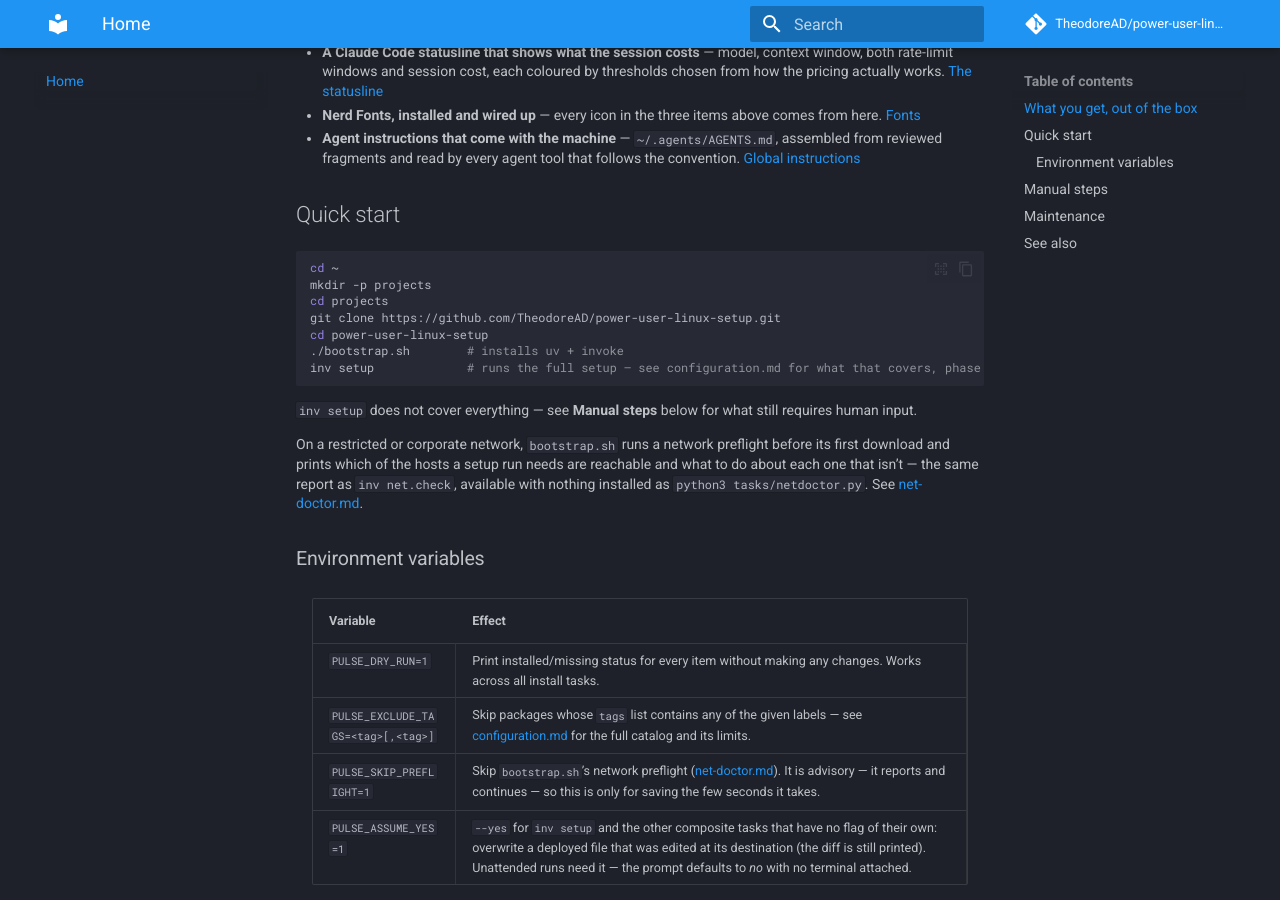
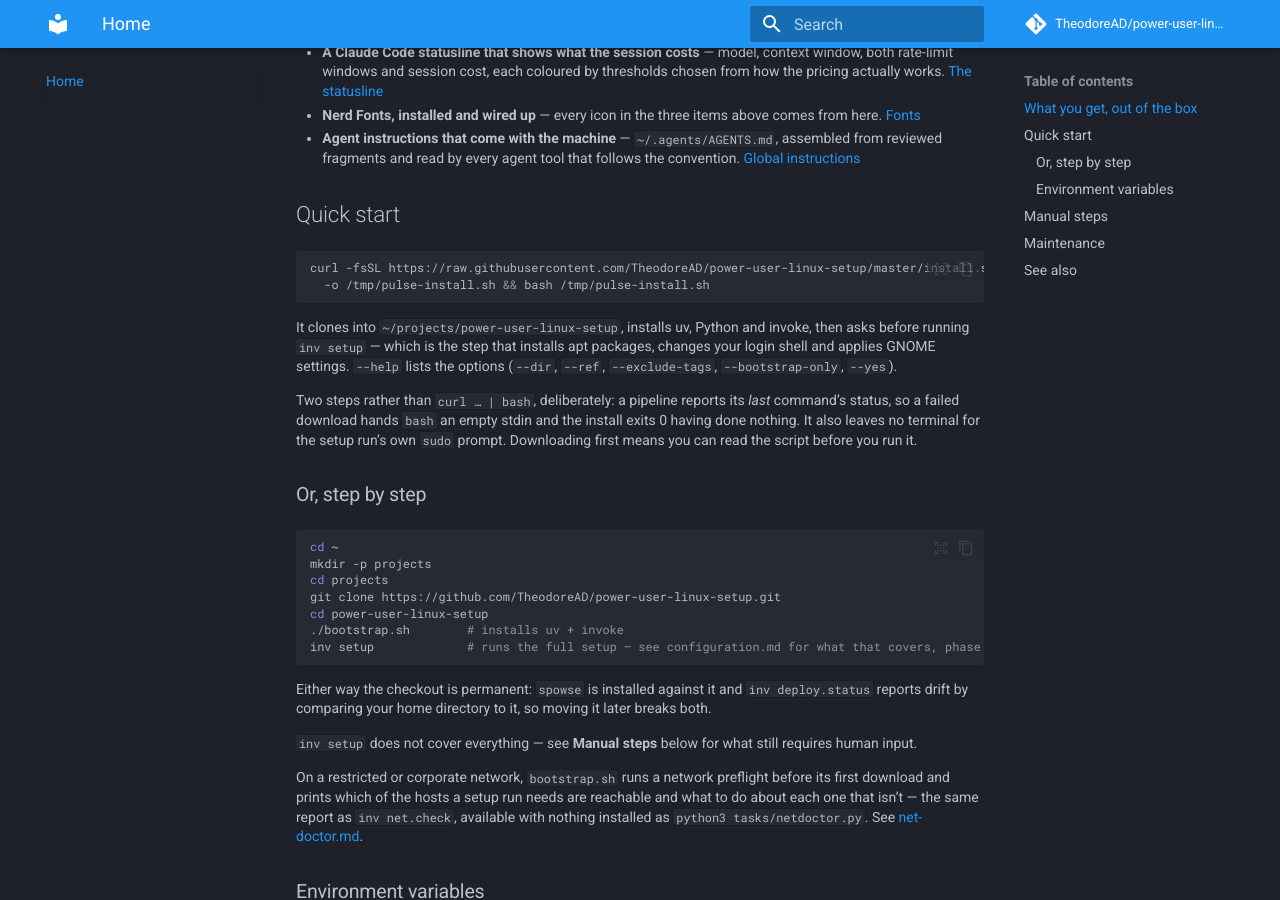
Before and after one commit to TheodoreAD/power-user-linux-setup, an MkDocs documentation site: the page built from docs/index.md, in a window 1280 px wide and 900 px high, scrolled down 927 px. Built offline with MkDocs 1.6.1 and Material for MkDocs 9.7.7, drawn with Linux system fonts in a browser that asks for light colours; comment, search, counter and statistics services are not loaded.

Commit message:
install.sh: one line to clone and install, download-then-run rather than a pipe
The README's quick start was six lines, each a chance to be somewhere unexpected on a
machine that has nothing on it yet. This is the entry point a person pastes.

It is deliberately not a curl pipe, and the reason is already measured in this repo:
a pipeline reports its last command's status, so a failed download hands bash an empty
stdin and the whole thing exits 0 claiming success. Two more reasons are specific to a
workstation. The repo-tasks question in bootstrap.sh is guarded on having a terminal,
so a pipe takes setup.toml's default silently. And ensure_sudo falls back to a plain
subprocess owning the real terminal, which a pipe has none of. With no terminal and no
--yes the script refuses rather than running a full machine setup unattended.

Three things differ from the container bootstrap it is modelled on. The clone
destination is permanent here, because the shim resolves it at run time and
deploy.status compares the machine to it, so an existing checkout is adopted exactly
as it stands and anything else at that path is a refusal rather than a delete. The
container tag profile and assume-yes are gone. And the setup run is confirmed first,
apt-style: on by default, --yes to skip, since it is the least reversible thing here.

The ref default is master, not stable, and the comment says why: stable is a tag on a
commit from 2026-09-02 that predates this file, so both the raw URL and a clone of it
would resolve to a tree with no install.sh. Moving the tag makes it a one-word change.

Verified in a stock ubuntu:24.04 container with no git: it installed git, cloned,
ran the real bootstrap.sh and exited 0. The refuse, adopt, bootstrap-only, exclude-tags
and no-terminal branches were each exercised against a stub checkout.

Co-Authored-By: Claude Opus 5 (1M context) <noreply@anthropic.com>

````diff
--- a/docs/index.md
+++ b/docs/index.md
@@ -65,6 +65,23 @@ prompt. None of it needs a wizard, and all of it is yours to change.
 ## Quick start
 
 ```shell
+curl -fsSL https://raw.githubusercontent.com/TheodoreAD/power-user-linux-setup/master/install.sh \
+  -o /tmp/pulse-install.sh && bash /tmp/pulse-install.sh
+```
+
+It clones into `~/projects/power-user-linux-setup`, installs uv, Python and invoke, then asks before
+running `inv setup` — which is the step that installs apt packages, changes your login shell and
+applies GNOME settings. `--help` lists the options (`--dir`, `--ref`, `--exclude-tags`,
+`--bootstrap-only`, `--yes`).
+
+Two steps rather than `curl … | bash`, deliberately: a pipeline reports its _last_ command's status,
+so a failed download hands `bash` an empty stdin and the install exits 0 having done nothing. It
+also leaves no terminal for the setup run's own `sudo` prompt. Downloading first means you can read
+the script before you run it.
+
+### Or, step by step
+
+```shell
 cd ~
 mkdir -p projects
 cd projects
@@ -73,6 +90,9 @@ cd power-user-linux-setup
 ./bootstrap.sh        # installs uv + invoke
 inv setup             # runs the full setup — see configuration.md for what that covers, phase by phase
 ```
+
+Either way the checkout is permanent: `spowse` is installed against it and `inv deploy.status`
+reports drift by comparing your home directory to it, so moving it later breaks both.
 
 `inv setup` does not cover everything — see **Manual steps** below for what still requires human
 input.
````
Also changed, not shown: README.md (+21 -0 lines), 1 other file.
